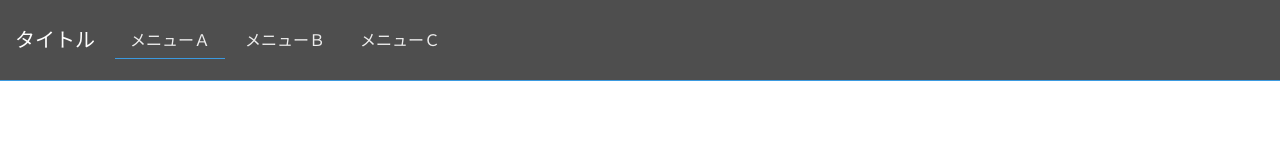
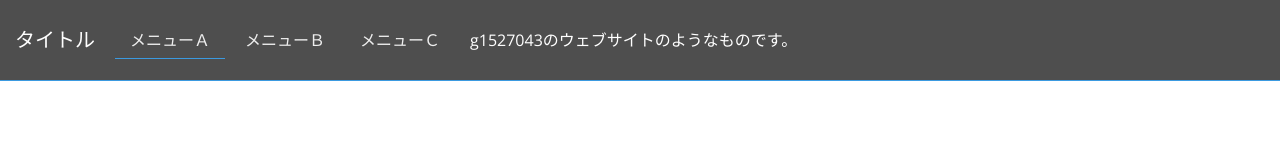
Before and after one commit to SymYuk/2016web2, a plain HTML site: page index.html in a window 1280 px wide. Drawn offline with nearby package versions, Linux system fonts and the light colour scheme.

Commit message:
Update index.html

```diff
--- a/index.html
+++ b/index.html
@@ -25,6 +25,7 @@
 					<li><a href="#">メニューＢ</a></li>
 					<li><a href="#">メニューＣ</a></li>
 				</ul>
+				<p class="navbar-text">g1527043のウェブサイトのようなものです。</p>
 			</div>
 		</div>
 	</nav>
```
